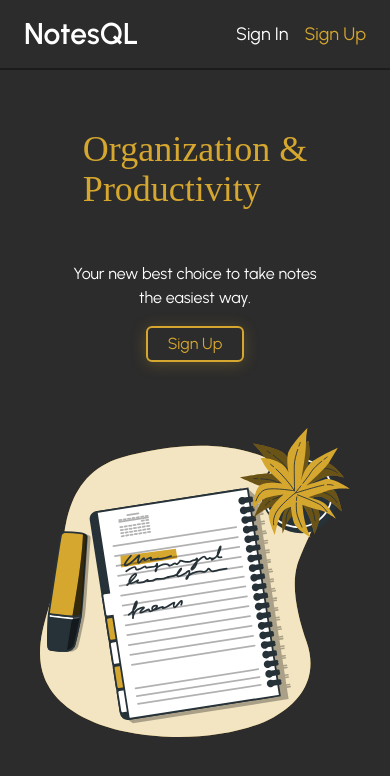
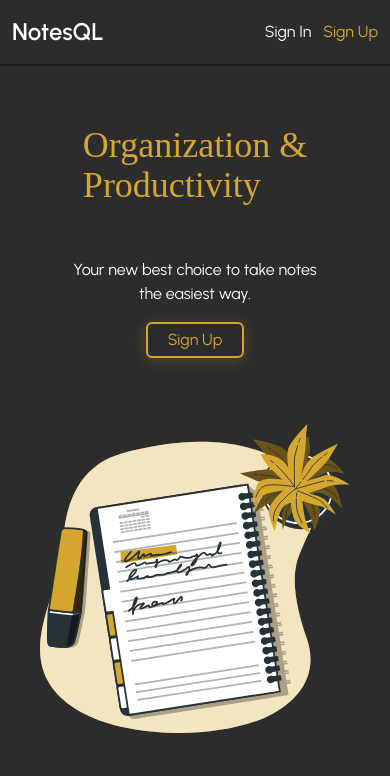
Before and after one commit to felipecalgaro/notesql-client, a React (Vite) app: page / in a window 390 px wide. Shown: the top 776 px of the page. Built offline with nearby package versions, Linux system fonts and the light colour scheme; a web font is replaced by a local one.

Commit message:
feat: create Header component

```diff
--- a/src/components/Header.tsx
+++ b/src/components/Header.tsx
@@ -1,13 +1,45 @@
-export default function Header() {
+import { CaretDown } from 'phosphor-react';
+import { useState } from 'react';
+import { Link } from 'react-router-dom';
+
+interface HeaderProps {
+  isLogged: boolean
+  name?: string
+  userId?: string
+}
+
+export default function Header({ isLogged, name, userId }: HeaderProps) {
+  const [isOpen, setIsOpen] = useState(false)
+
   return (
-    <header>
-      <div className='flex justify-between items-center xs:px-10 px-6 py-4'>
-        <h1 className='text-white font-semibold xs:text-4xl text-3xl'>NotesQL</h1>
-        <div className='flex xs:gap-8 gap-4'>
-          <a className='text-white xs:text-xl text-lg cursor-pointer'>Sign In</a>
-          <a className='text-light-primary xs:text-xl text-lg cursor-pointer'>Sign Up</a>
-        </div>
-      </div>
+    <header className='relative select-none'>
+      <nav className='flex justify-between items-center xs:px-10 px-3 py-4'>
+        <h1 className='text-white font-semibold xs:text-4xl text-2xl'>NotesQL</h1>
+        {isLogged ? (
+          <div className='flex xs:gap-x-3 gap-x-2 justify-center items-center text-white'>
+            <div className='xs:w-8 w-7 aspect-square rounded-full bg-blue-800'></div>
+            <div className='flex gap-x-0.5 justify-center items-center cursor-pointer' onClick={() => setIsOpen(prev => !prev)}>
+              <p className='font-medium text-white xs:text-xl text-lg'>{name}</p>
+              <CaretDown size={20} />
+            </div>
+            {isOpen && (
+              <div className='bg-dark-gray-custom border-[#1c1c1c] border-t-0 border-custom w-40 py-4 xs:pl-8 pl-10 absolute right-2 xs:top-[4.5rem] top-16 text-left font-medium xs:text-lg text-base'>
+                <ul className='flex flex-col gap-y-1'>
+                  <li><Link to={`/my-account/${userId}`} state={{ name }}>My Account</Link></li>
+                  <li><Link to={`/my-notes/${userId}`} state={{ name }}>My Notes</Link></li>
+                  <li><Link to={`/write-note/${userId}`} state={{ name }}>Write Note</Link></li>
+                  <li><Link to='/'>Sign Out</Link></li>
+                </ul>
+              </div>
+            )}
+          </div>
+        ) : (
+          <div className='flex xs:gap-8 gap-3'>
+            <Link to='/sign-in' className='text-white xs:text-xl text-base cursor-pointer'>Sign In</Link>
+            <Link to='/sign-up' className='text-light-primary xs:text-xl text-base cursor-pointer'>Sign Up</Link>
+          </div>
+        )}
+      </nav>
       <hr className='border-[#1c1c1c] border-[1px]' />
     </header>
   )
```
